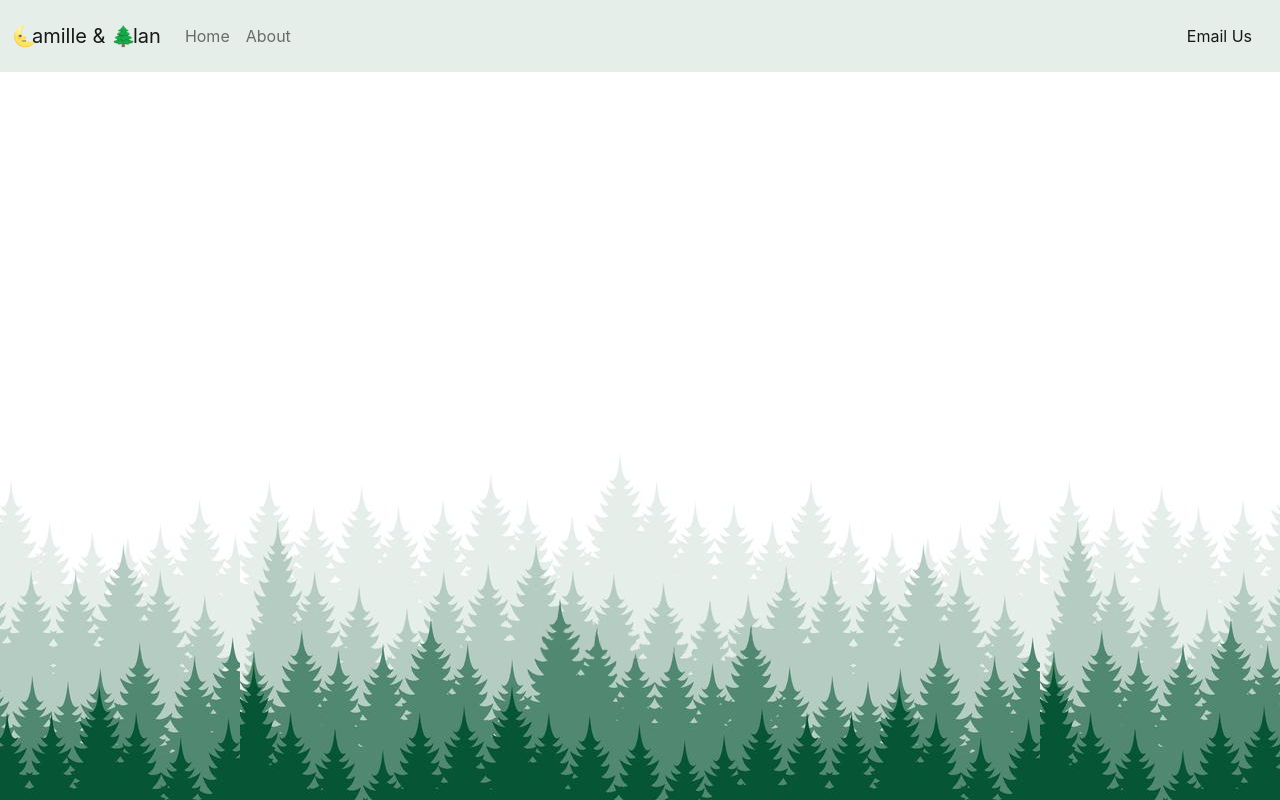
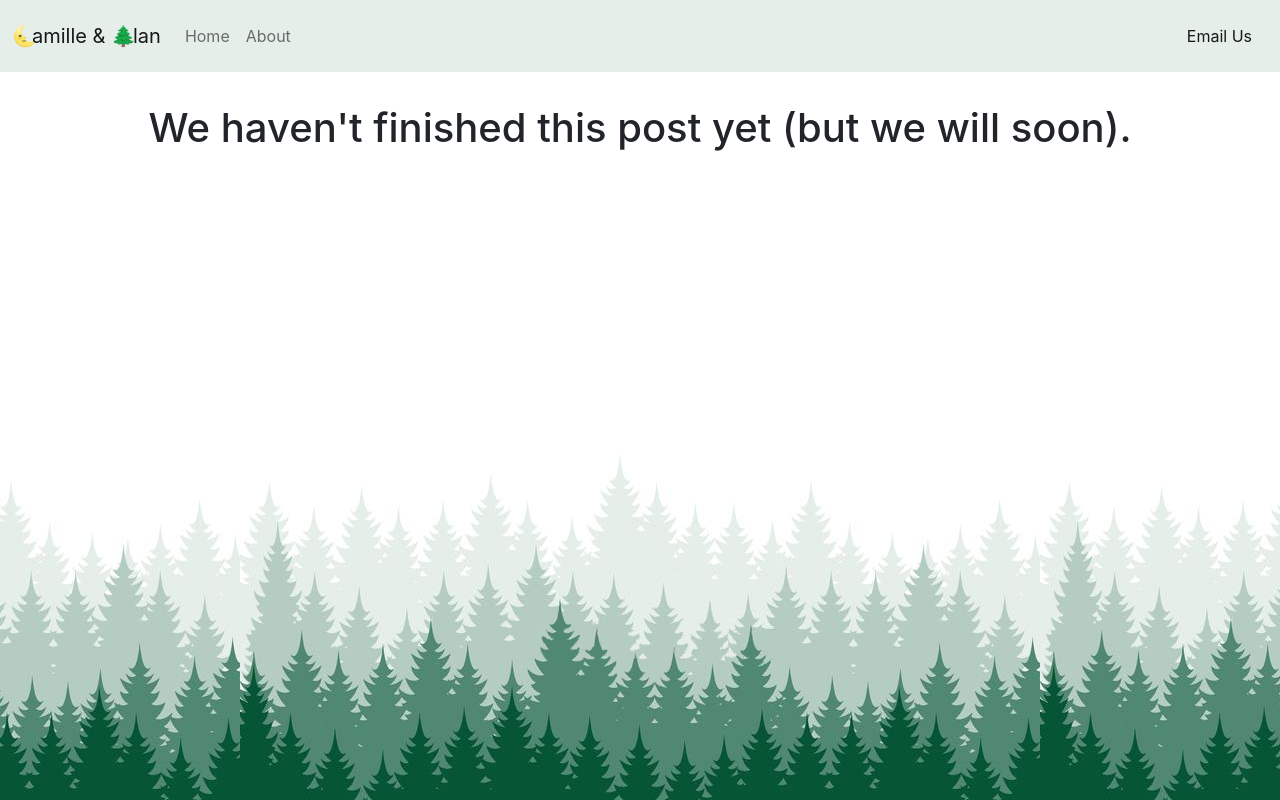
Before and after one commit to rwilliams01101/family_blog, a React (Create React App) app: page /blogpost in a window 1280 px wide. Built offline with nearby package versions, Linux system fonts and the light colour scheme.

Commit message:
added logic for read more if there is no additional text

```diff
--- a/src/routes/Blogpost.js
+++ b/src/routes/Blogpost.js
@@ -12,6 +12,16 @@ function Blogpost() {
         if(Blogpost_Values[i].previewValue === value) {
             blogEntries.push(Blogpost_Values[i]);
         }
+    }
+
+    if(blogEntries.length === 0 ) {
+        return (
+            <>
+                <div style={{padding: 1 + "em"}}>
+                    <h1>We haven't finished this post yet (but we will soon).</h1>
+                </div>
+            </>
+        )
     }
 
     return (
--- a/src/utils/AppConstants.js
+++ b/src/utils/AppConstants.js
@@ -30,7 +30,7 @@ import imageTwentyEight from '../assets/images/Sauda_15.jpg'
 // This is a placeholder until the database is built.
 export const Preview_Values = [
     { src: `${imageOne}`, classes: "img img-lg-ctr", altText: "Leaving France for Norway", id: "1", blogEntry: "After two lovely months spent in France, the Norway bells rang and it was time to say goodbye to Christian and Annick. We spent our last night in Saintes at the local brewery and at Le Batia restaurant, talked about travelling and enjoying our time together."},
-    { src: `${imageTwentyEight}`, classes: "img img-lg-ctr", altText: "The town of Sauda", id: "2", blogEntry: "This was one of our first hikes. We started out in the bog and after several beautiful kilometers ended up at the base of Kvanndalfoss (foss means waterfall in Norwegian). Alan enjoyed his first salami ost sandwich. Camille ate human food." },
+    { src: `${imageTwentyEight}`, classes: "img img-lg-ctr", altText: "The town of Sauda", id: "2", blogEntry: "The name Sauda comes from the Old Norse “Sauðar”, the plural form of sauðr which means “spring” or “issue of water”. Sauda belongs to the Ryfylke district, and at larger scale, the Rogaland region (equivalent to a state in the US, or region in France). Sauda has approximately 4,500 inhabitants." },
     { src: `${imageEleven}`, classes: "img img-lg-ctr", altText: "Lone hytte near Amdal", id: "3", blogEntry: "We went on a hike with our neighbors, Cédrik, Sophie, and their daughter Anna. Came across these awesome hyttas (cabins) at the end of our trek. We unanimously decided to buy one as soon as possible." },
     { src: `${imageTwelve}`, classes: "img img-lg-ctr", altText: "Alan on the hike back from Kjerag", id: "4", blogEntry: "We had gorgeous weather the entire hike, right up until we arrived at Kjeragbolten, then everything fogged up." },
     { src: `${imageThirteen}`, classes: "img img-lg-ctr", altText: "The view near Preikestolen", id: "5", blogEntry: "After we finished the main hike, we kept climbing up. We found some awesome views and had the whole place to ourselves." },
@@ -50,7 +50,7 @@ export const Blogpost_Values = [
   { src: `${imageNine}`, classes: "img img-lg-ctr", altText: "Our new apartment, on Griegs Gate.", id: "8", blogEntry: "After dropping our bags off, we had to quickly go to the store before it closed at 21h00. We bought a few things (recognizable pictures and labels…), came home to eat and went to sleep ! While at this time of year, the sun doesn’t come down until 23h00 and rises at 5h00, the light didn’t bother us and we went slept like babies.", previewValue: "1"},
 
   // Preview 2
-  { src: `${imageFifteen}`, classes: "img img-lg-ctr", id: "9", blogEntry: "The name Sauda comes from the Old Norse “Sauðar”, the plural form of sauðr which means “spring” or “issue of water”. Sauda belongs to the Ryfylke district, and at larger scale, the Rogaland region (equivalent to a state in the US, or region in France). Sauda has approximately 4,500 inhabitants. There are two ways to access Sauda by the road: from the South, by going along the fjord on a very sinuous and steep road… And from the North, via a narrow mountain road which closes in the winter. It is also possible to get to Sauda from Stavanger and other municipalities by the ferry. Sauda’s location at the end of the fjord makes it somewhat difficult to access, especially in the winter. There has been talks about a tunnel across the mountains, which would connect Sauda to the municipality of Etne (Northwest).  Many inhabitants of Sauda are eagerly awaiting this tunnel as it would considerably shorten the drive to cities like Haugesund and Bergen.", previewValue: "2"},
+  { src: `${imageFifteen}`, classes: "img img-lg-ctr", id: "9", blogEntry: "There are two ways to access Sauda by the road: from the South, by going along the fjord on a very sinuous and steep road… And from the North, via a narrow mountain road which closes in the winter. It is also possible to get to Sauda from Stavanger and other municipalities by the ferry. Sauda’s location at the end of the fjord makes it somewhat difficult to access, especially in the winter. There has been talks about a tunnel across the mountains, which would connect Sauda to the municipality of Etne (Northwest).  Many inhabitants of Sauda are eagerly awaiting this tunnel as it would considerably shorten the drive to cities like Haugesund and Bergen.", previewValue: "2"},
   { src: `${imageSixteen}`, classes: "img img-lg-ctr", id: "10", previewValue: "2"},
   { src: `${imageSeventeen}`, classes: "img img-lg-ctr", id: "11", previewValue: "2"},
   { src: `${imageEighteen}`, classes: "img img-lg-ctr", id: "12", previewValue: "2"},
```
